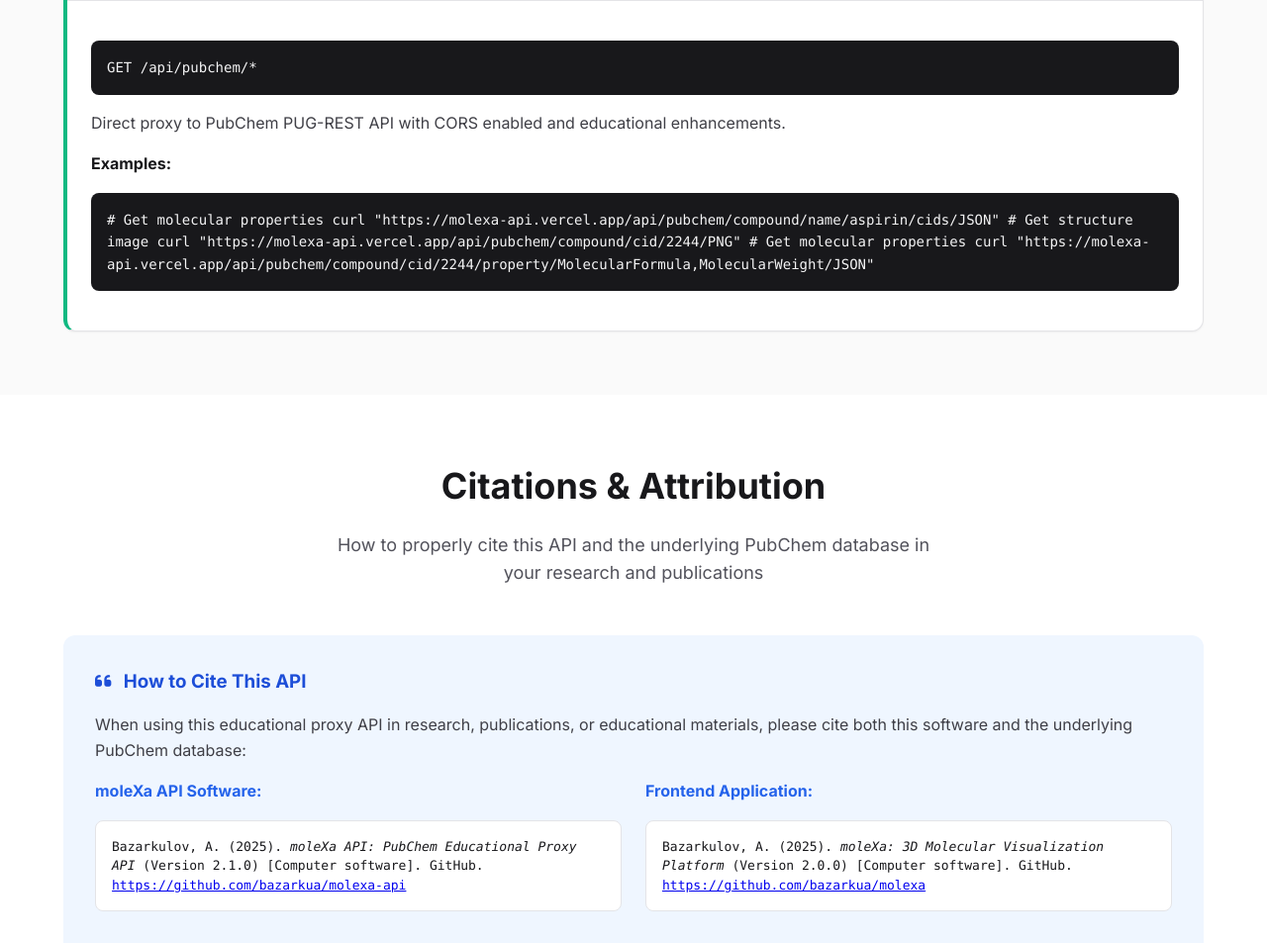
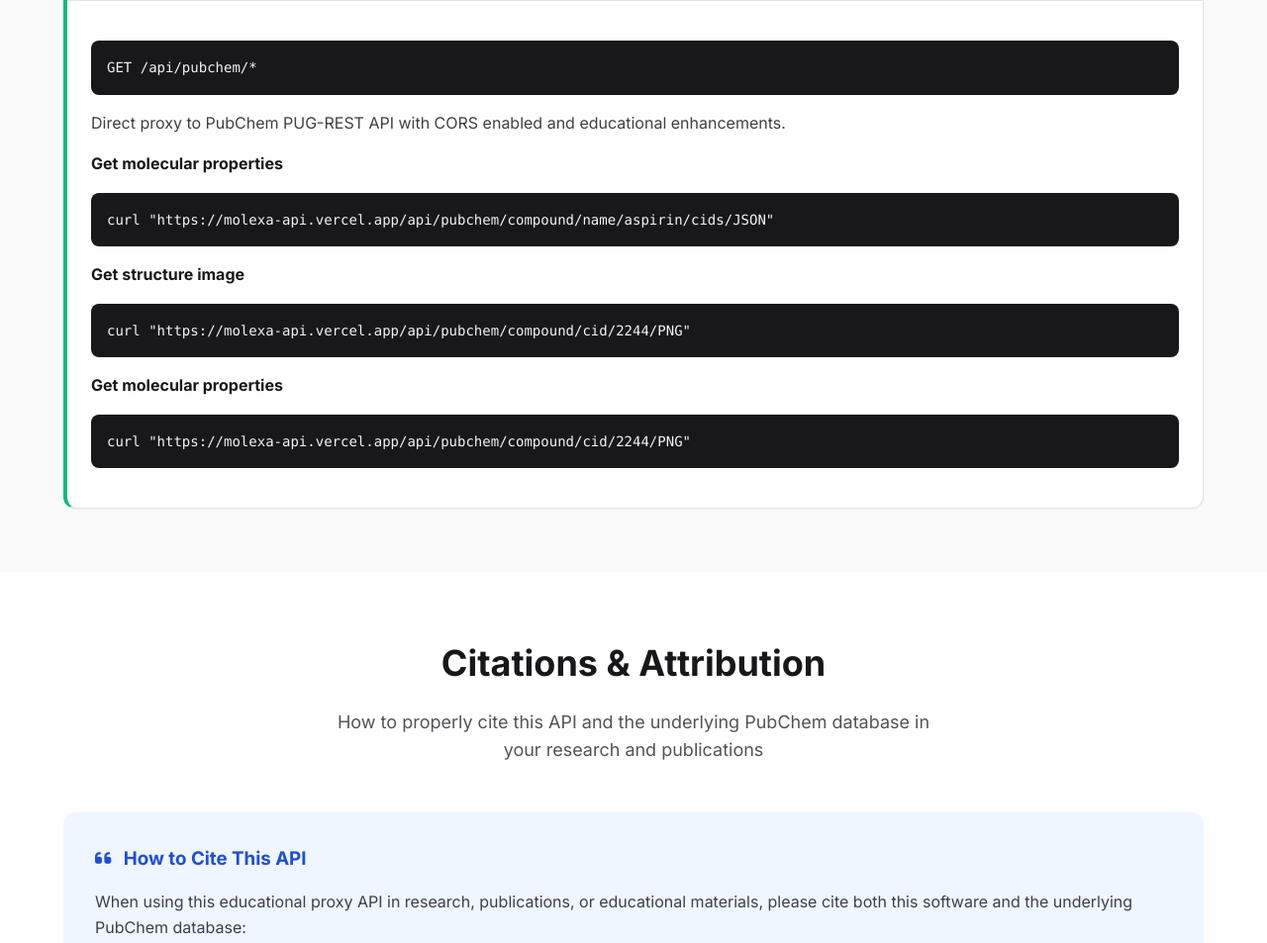
Before and after one commit to bazarkua/molexa-api, a website: page public/index.html in a window 1280 px wide. Shown: the part 3699-4652 px from the top of the page at 99% size. Drawn offline with Linux system fonts and the light colour scheme.

Commit message:
chore: refactor code block for examples

```diff
--- a/public/index.html
+++ b/public/index.html
@@ -941,17 +941,13 @@
                         <p style="margin: var(--spacing-md) 0; color: var(--gray-700);">
                             Direct proxy to PubChem PUG-REST API with CORS enabled and educational enhancements.
                         </p>
-                        <strong>Examples:</strong>
-                        <div class="code-block">
-# Get molecular properties
-curl "https://molexa-api.vercel.app/api/pubchem/compound/name/aspirin/cids/JSON"
+                         <strong>Get molecular properties</strong>
+                        <div class="code-block">curl "https://molexa-api.vercel.app/api/pubchem/compound/name/aspirin/cids/JSON"</div>
+                        <strong>Get structure image</strong>
+                        <div class="code-block">curl "https://molexa-api.vercel.app/api/pubchem/compound/cid/2244/PNG"</div>
+                        <strong>Get molecular properties</strong>
+                        <div class="code-block">curl "https://molexa-api.vercel.app/api/pubchem/compound/cid/2244/PNG"</div>
 
-# Get structure image
-curl "https://molexa-api.vercel.app/api/pubchem/compound/cid/2244/PNG"
-
-# Get molecular properties
-curl "https://molexa-api.vercel.app/api/pubchem/compound/cid/2244/property/MolecularFormula,MolecularWeight/JSON"
-                        </div>
                     </div>
                 </div>
             </div>
```
Also changed, not shown: test-server.js (+4 -11 lines).
